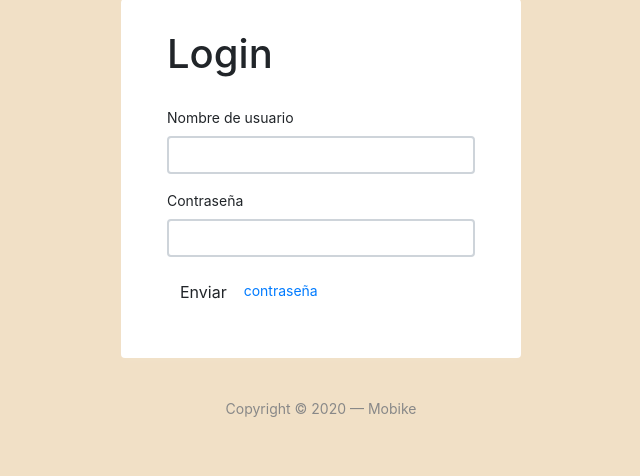
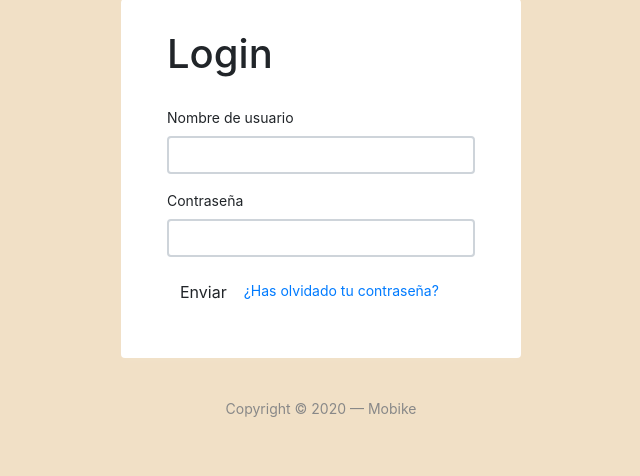
Before and after one commit to kcharpentierr/Proyecto-DWY-Mobike, a Django app: page /login/ in a window 1280 px wide. Shown: the part 129-605 px from the top of the page, without its empty margins (319-959 px from the left). Run offline with Django 3.2, Linux system fonts and the light colour scheme; parts of the project's set-up code (start-up, migrations or seed data) failed here and were passed over; some libraries are stand-ins or nearby versions.

Commit message:
recuperar contraseña...

```diff
--- a/mysite/templates/Usuario/login.html
+++ b/mysite/templates/Usuario/login.html
@@ -39,7 +39,7 @@ Registro
 
         <div class="form-group">
             <input class="btn" type="submit" value="Enviar"/>
-            <a href="../reset/password_reset">contraseña</a>
+            <a href="../reset/password_reset">¿Has olvidado tu contraseña?</a>
         </div>
 
     </form>
```
